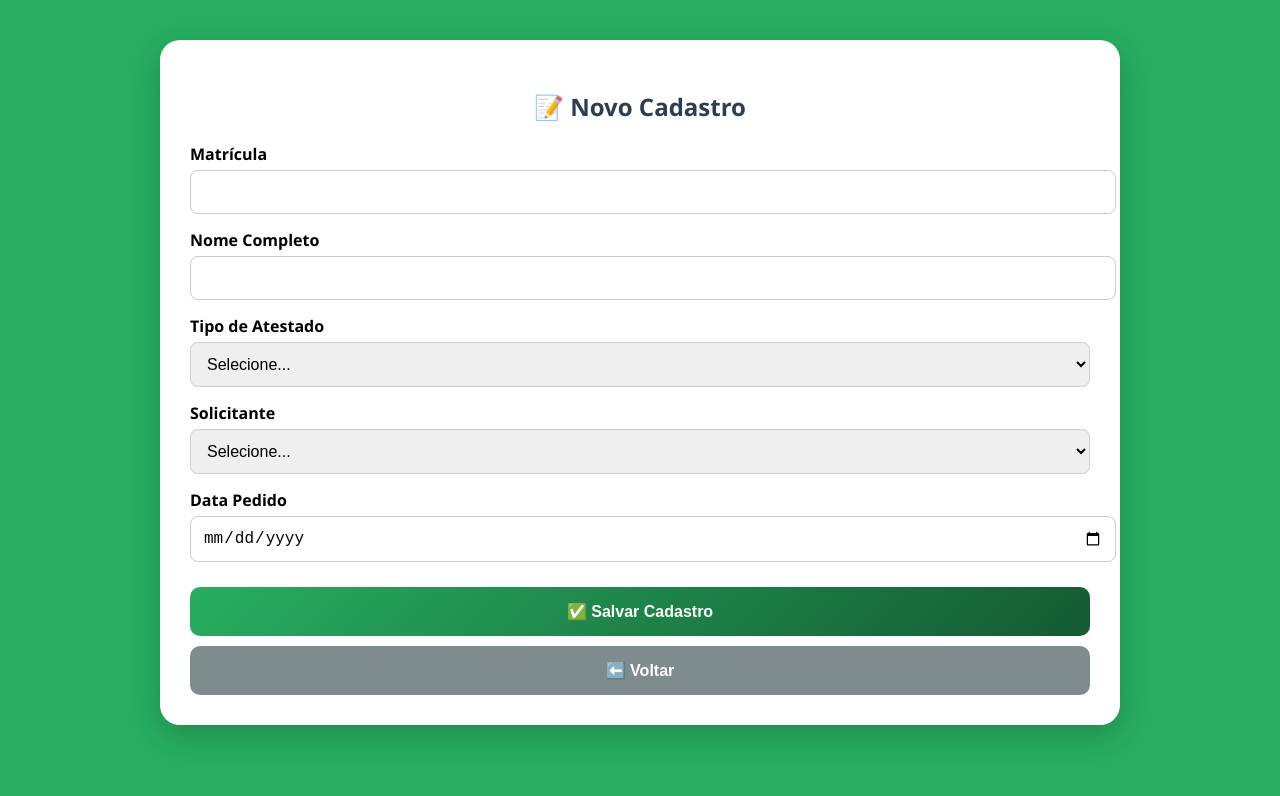
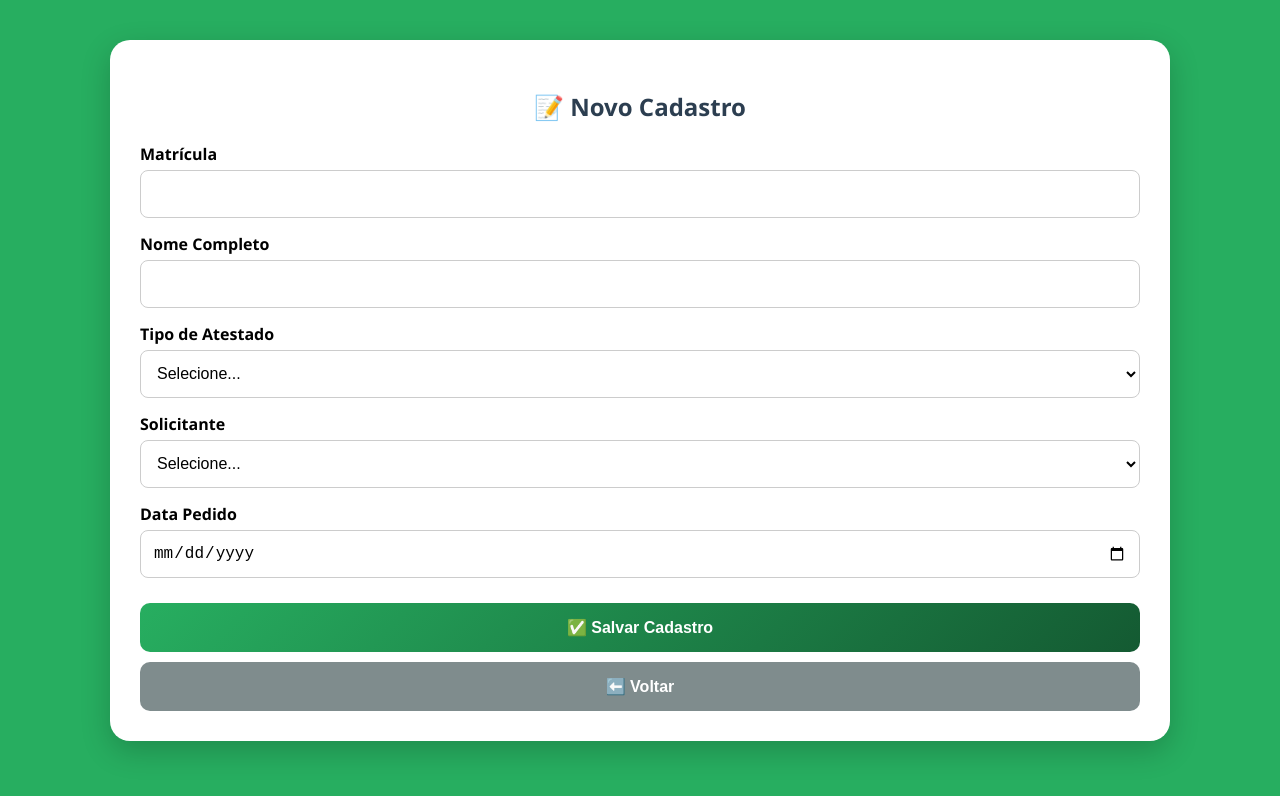
Before and after one commit to Allan1592/CadastrodeAtestasos, a plain HTML site: page index.html in a window 1280 px wide. Both pictures are taken after a click on the button "📝 Cadastrar". Drawn offline with Linux system fonts and the light colour scheme.

Commit message:
Update style.css

```diff
--- a/style.css
+++ b/style.css
@@ -13,7 +13,7 @@ body {
     min-height: 100vh;
 }
 
-/* Cores de fundo totais */
+/* Cores de fundo totais para o monitor do PC */
 body.bg-menu { background: #cfd8dc; }
 body.bg-cadastrar { background: #27ae60; }
 body.bg-pesquisar { background: #f39c12; }
@@ -22,7 +22,7 @@ body.bg-arquivo { background: #9b59b6; }
 
 .container {
     width: 100%;
-    max-width: 1000px;
+    max-width: 1100px;
     margin: 0 auto;
 }
 
@@ -37,10 +37,10 @@ body.bg-arquivo { background: #9b59b6; }
 
 h1, h2 { text-align: center; color: #2c3e50; }
 
+/* MENU: Forçando os 4 botões na mesma linha no PC */
 .menu-grid {
     display: grid;
-    /* Força 4 colunas no PC e ajusta para o celular se a tela diminuir */
-    grid-template-columns: repeat(auto-fit, minmax(180px, 1fr));
+    grid-template-columns: repeat(4, 1fr);
     gap: 15px;
     padding: 20px;
     width: 100%;
@@ -48,12 +48,12 @@ h1, h2 { text-align: center; color: #2c3e50; }
 }
 
 .btn-menu {
-    height: 150px; /* Reduzi um pouquinho a altura para caber melhor lado a lado */
+    height: 140px;
     border: none;
     border-radius: 20px;
     color: white;
     font-weight: bold;
-    font-size: 18px;
+    font-size: 16px;
     cursor: pointer;
     transition: transform 0.2s;
     display: flex;
@@ -66,7 +66,19 @@ h1, h2 { text-align: center; color: #2c3e50; }
 
 .form-grupo { margin-bottom: 15px; }
 label { display: block; margin-bottom: 5px; font-weight: bold; }
-input, select { width: 100%; padding: 12px; border: 1px solid #ccc; border-radius: 8px; font-size: 16px; }
+
+/* AJUSTE DOS CAMPOS: Agora todos têm o mesmo tamanho real */
+input, select {
+    width: 100%;
+    padding: 12px;
+    border: 1px solid #ccc;
+    border-radius: 8px;
+    font-size: 16px;
+    box-sizing: border-box;
+    height: 48px;
+    display: block;
+    background-color: white;
+}
 
 .btn-acao {
     width: 100%; padding: 15px; border: none; border-radius: 10px;
```
